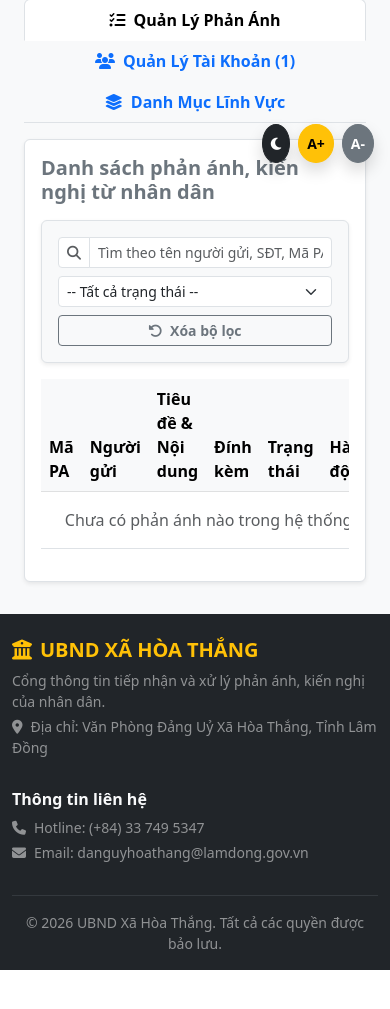
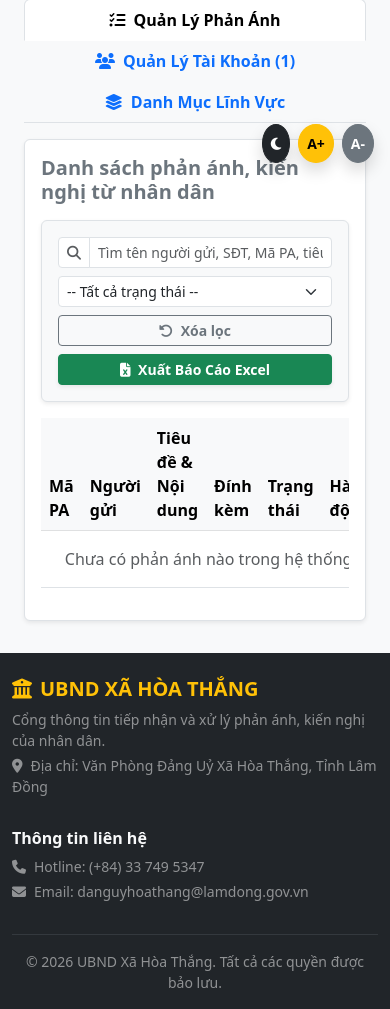
Before and after one commit to hau1401/quanlyphananh_xahoathang, a Flask app: page /dashboard in a window 390 px wide. Shown: the part 665-1674 px from the top of the page. Before the commit the page ends 1635 px from the top, so only its background shows below. Run offline with Flask 3, Linux system fonts and the light colour scheme; the visitor is signed in with stand-in values (Sample User, id 1); some libraries are stand-ins or nearby versions.

Commit message:
Nâng cấp dashboard: Thêm tính năng xuất báo cáo Excel

```diff
--- a/templates/admin/dashboard.html
+++ b/templates/admin/dashboard.html
@@ -3,10 +3,11 @@
 {% block title %}Trang Quản Trị Hệ Thống - UBND Xã Hòa Thắng{% endblock %}
 
 {% block content %}
-<!-- Nhúng thư viện SweetAlert2 & Leaflet Maps -->
+<!-- Nhúng thư viện SweetAlert2, Leaflet Maps & SheetJS (Xuất Excel) -->
 <script src="https://cdn.jsdelivr.net/npm/sweetalert2@11"></script>
 <link rel="stylesheet" href="https://unpkg.com/leaflet@1.9.4/dist/leaflet.css" />
 <script src="https://unpkg.com/leaflet@1.9.4/dist/leaflet.js"></script>
+<script src="https://cdn.jsdelivr.net/npm/xlsx@0.18.5/dist/xlsx.full.min.js"></script>
 
 <!-- Thẻ âm thanh phát hiệu lệnh chuông -->
 <audio id="notificationSound" src="https://assets.mixkit.co/active_storage/sfx/2869/2869-preview.mp3" preload="auto"></audio>
@@ -132,16 +133,16 @@
         <div class="tab-pane fade show active" id="feedbacks" role="tabpanel">
             <h5 class="fw-bold mb-3 text-secondary">Danh sách phản ánh, kiến nghị từ nhân dân</h5>
 
-            <!-- BỘ LỌC TÌM KIẾM THÔNG MINH REALTIME -->
+            <!-- BỘ LỌC TÌM KIẾM THÔNG MINH REALTIME & NÚT XUẤT EXCEL -->
             <div class="card bg-light border mb-3 p-3 shadow-sm">
                 <div class="row g-2 align-items-center">
-                    <div class="col-md-5">
+                    <div class="col-md-4">
                         <div class="input-group input-group-sm">
                             <span class="input-group-text bg-white"><i class="fa-solid fa-magnifying-glass text-muted"></i></span>
-                            <input type="text" id="searchInput" class="form-control" placeholder="Tìm theo tên người gửi, SĐT, Mã PA, tiêu đề...">
+                            <input type="text" id="searchInput" class="form-control" placeholder="Tìm tên người gửi, SĐT, Mã PA, tiêu đề...">
                         </div>
                     </div>
-                    <div class="col-md-4">
+                    <div class="col-md-3">
                         <select id="filterStatus" class="form-select form-select-sm">
                             <option value="">-- Tất cả trạng thái --</option>
                             <option value="Đã tiếp nhận">Đã tiếp nhận</option>
@@ -149,16 +150,21 @@
                             <option value="Đã xử lý">Đã xử lý</option>
                         </select>
                     </div>
+                    <div class="col-md-2">
+                        <button type="button" class="btn btn-sm btn-outline-secondary w-100 fw-bold" onclick="resetFilters()">
+                            <i class="fa-solid fa-rotate-left me-1"></i> Xóa lọc
+                        </button>
+                    </div>
                     <div class="col-md-3">
-                        <button type="button" class="btn btn-sm btn-outline-secondary w-100 fw-bold" onclick="resetFilters()">
-                            <i class="fa-solid fa-rotate-left me-1"></i> Xóa bộ lọc
+                        <button type="button" class="btn btn-sm btn-success w-100 fw-bold shadow-sm" onclick="exportToExcel()">
+                            <i class="fa-solid fa-file-excel me-1"></i> Xuất Báo Cáo Excel
                         </button>
                     </div>
                 </div>
             </div>
 
             <div class="table-responsive">
-                <table class="table table-hover align-middle">
+                <table class="table table-hover align-middle" id="feedbackTable">
                     <thead class="table-light">
                         <tr>
                             <th>Mã PA</th>
@@ -456,8 +462,39 @@
 </div>
 {% endfor %}
 
-<!-- JAVASCRIPT XỬ LÝ SWEETALERT2, LEAFLET MAP & REALTIME -->
+<!-- JAVASCRIPT XỬ LÝ SWEETALERT2, LEAFLET MAP, EXCEL & REALTIME -->
 <script>
+// HÀM XUẤT BÁO CÁO EXCEL TRỰC TIẾP TỪ BẢNG
+function exportToExcel() {
+    let originalTable = document.getElementById('feedbackTable');
+    let cloneTable = originalTable.cloneNode(true);
+
+    // Loại bỏ cột "Hành động" (Cột cuối cùng) khi xuất ra Excel
+    for (let row of cloneTable.rows) {
+        if (row.cells.length > 0) {
+            row.deleteCell(-1);
+        }
+    }
+
+    // Tạo file Excel từ dữ liệu bảng đã lược bỏ cột nút
+    let wb = XLSX.utils.table_to_book(cloneTable, { sheet: "Danh_Sach_Phan_Anh" });
+
+    // Đặt tên file theo ngày tháng hiện tại
+    let today = new Date().toISOString().slice(0, 10);
+    let fileName = `Bao_Cao_Phan_Anh_UBND_Hoa_Thang_${today}.xlsx`;
+
+    XLSX.writeFile(wb, fileName);
+
+    Swal.fire({
+        toast: true,
+        position: 'top-end',
+        icon: 'success',
+        title: 'Tải file Excel thành công!',
+        showConfirmButton: false,
+        timer: 2500
+    });
+}
+
 // HÀM XÁC NHẬN XÓA
 function confirmDelete(formId, itemTypeName) {
     Swal.fire({
@@ -496,7 +533,7 @@ document.addEventListener('DOMContentLoaded', function () {
 function filterTable() {
     let searchText = document.getElementById('searchInput').value.toLowerCase().trim();
     let statusText = document.getElementById('filterStatus').value;
-    let rows = document.querySelectorAll('#feedbacks table tbody tr');
+    let rows = document.querySelectorAll('#feedbackTable tbody tr');
 
     rows.forEach(row => {
         if (row.cells.length <= 1) return;
@@ -563,7 +600,6 @@ document.addEventListener('DOMContentLoaded', function () {
 });
 
 // TỰ ĐỘNG KIỂM TRA & THÔNG BÁO CHUÔNG PHẢN ÁNH MỚI
-// Ép kiểu chuỗi Jinja sang Số an toàn cho JS
 let lastFeedbackCount = Number("{{ total_feedbacks or 0 }}");
 
 function checkNewFeedbacks() {
```
